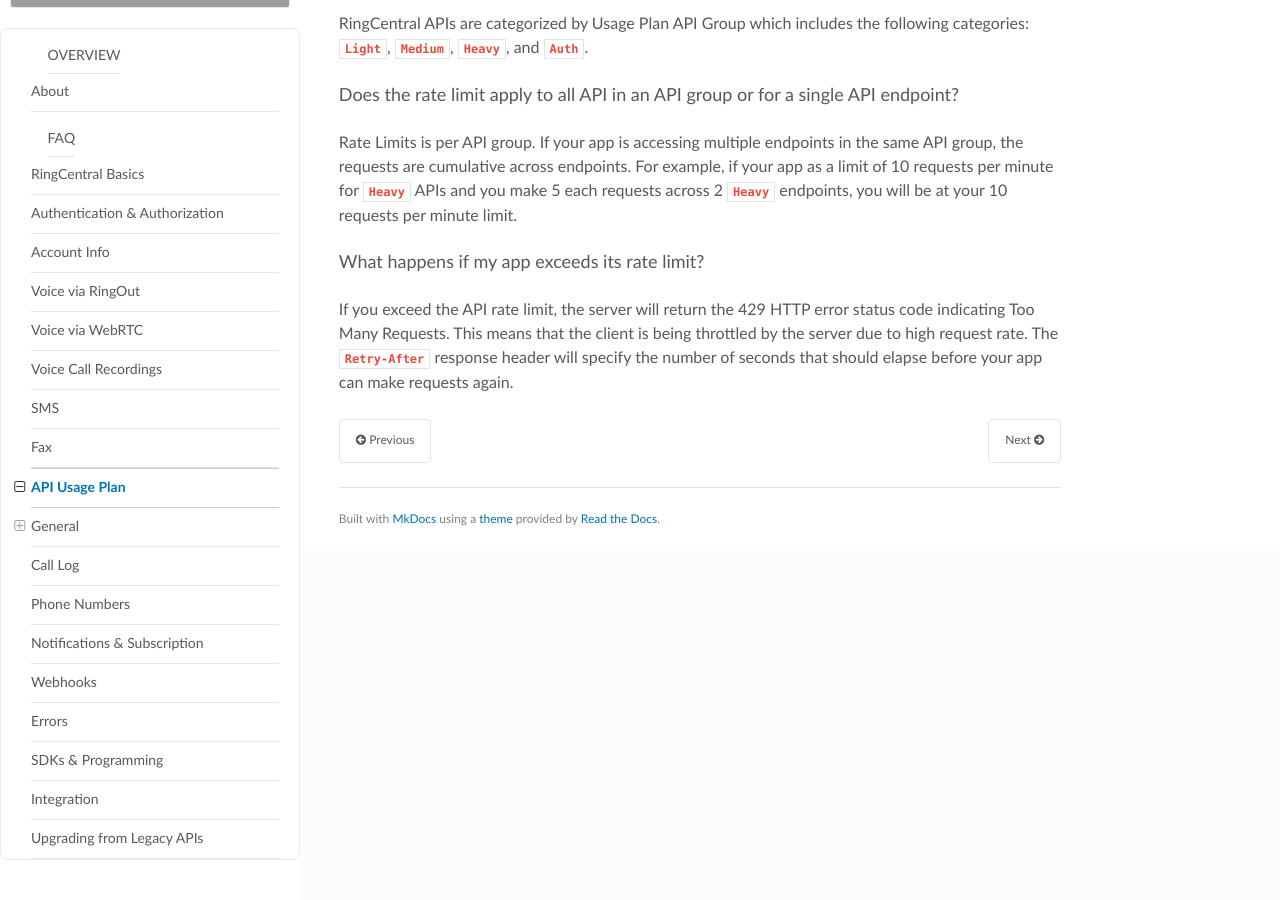
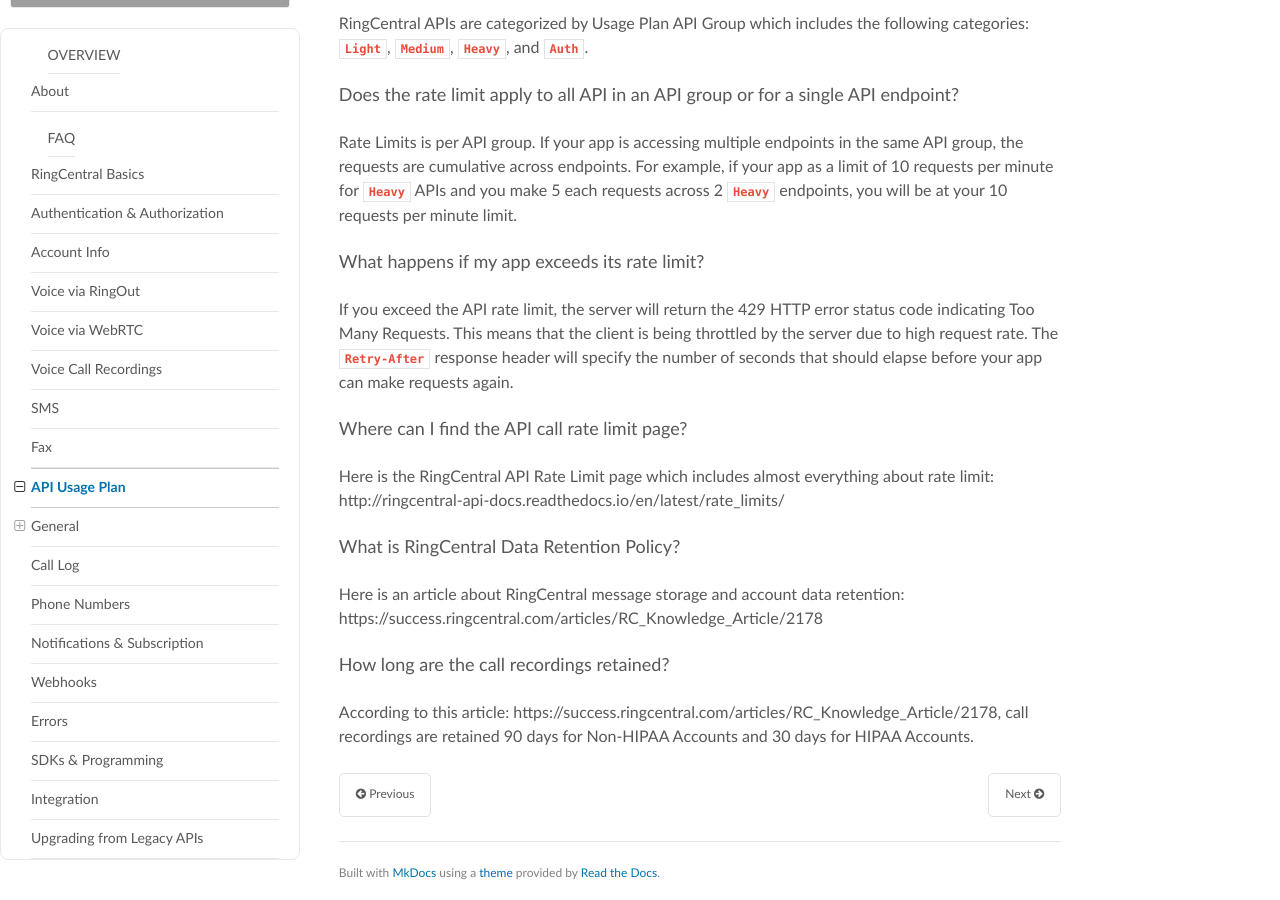
Before and after one commit to ringcentral/ringcentral-faq, an MkDocs documentation site: the page built from docs/api_usage_plan.md, in a window 1280 px wide and 900 px high, scrolled down 550 px. Built offline with MkDocs 1.6.1, drawn with Linux system fonts in a browser that asks for light colours; nearby versions of some CDN libraries; old or Windows-style settings are respelled for this version of MkDocs; grey boxes are pictures that could not be loaded.

Commit message:
Finish API usage plan questions

```diff
--- a/docs/api_usage_plan.md
+++ b/docs/api_usage_plan.md
@@ -21,3 +21,15 @@
 ### What happens if my app exceeds its rate limit?
 
 If you exceed the API rate limit, the server will return the 429 HTTP error status code indicating Too Many Requests. This means that the client is being throttled by the server due to high request rate. The `Retry-After` response header will specify the number of seconds that should elapse before your app can make requests again.
+
+### Where can I find the API call rate limit page?
+
+Here is the RingCentral API Rate Limit page which includes almost everything about rate limit: http://ringcentral-api-docs.readthedocs.io/en/latest/rate_limits/
+
+### What is RingCentral Data Retention Policy?
+
+Here is an article about RingCentral message storage and account data retention: https://success.ringcentral.com/articles/RC_Knowledge_Article/2178
+
+### How long are the call recordings retained?
+
+According to this article: https://success.ringcentral.com/articles/RC_Knowledge_Article/2178, call recordings are retained 90 days for Non-HIPAA Accounts and 30 days for HIPAA Accounts.
```
